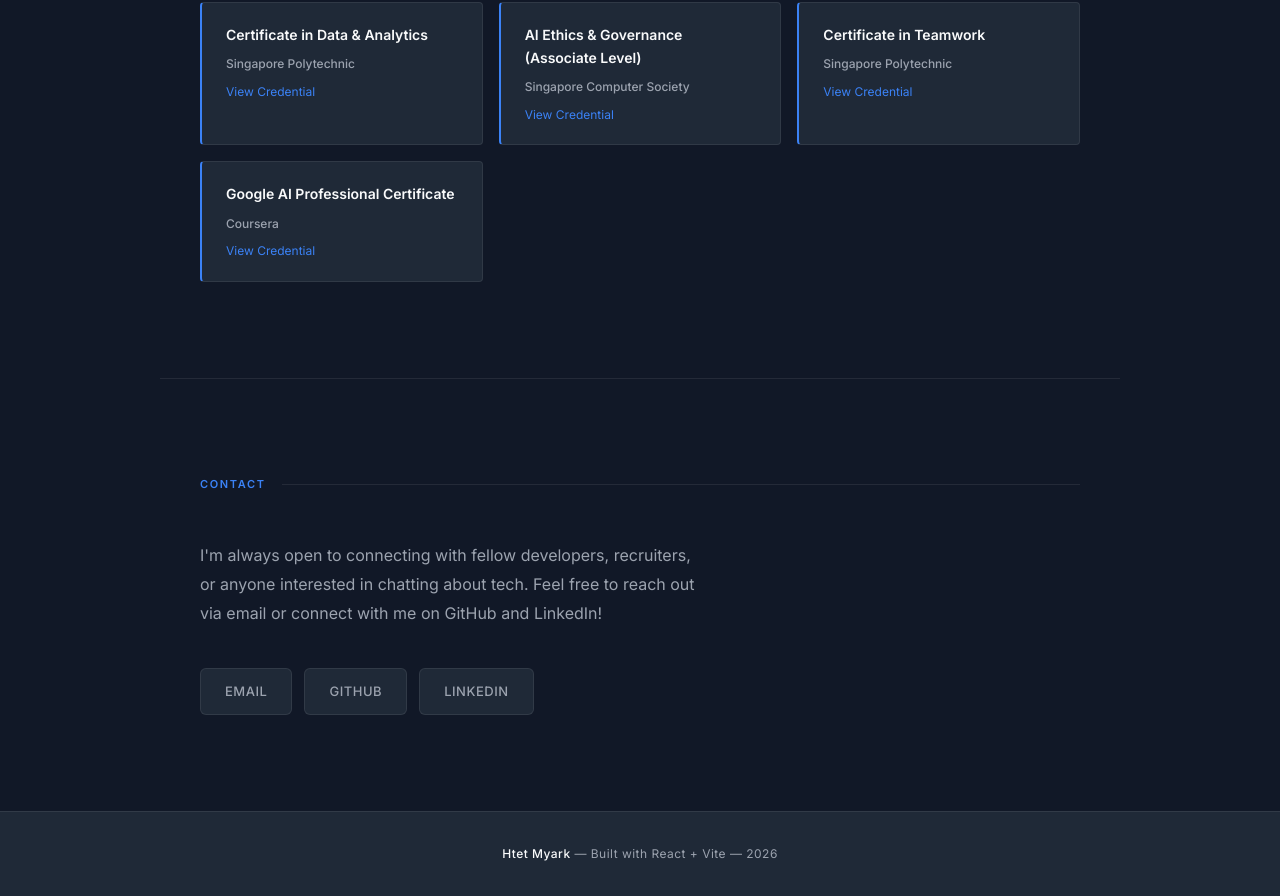
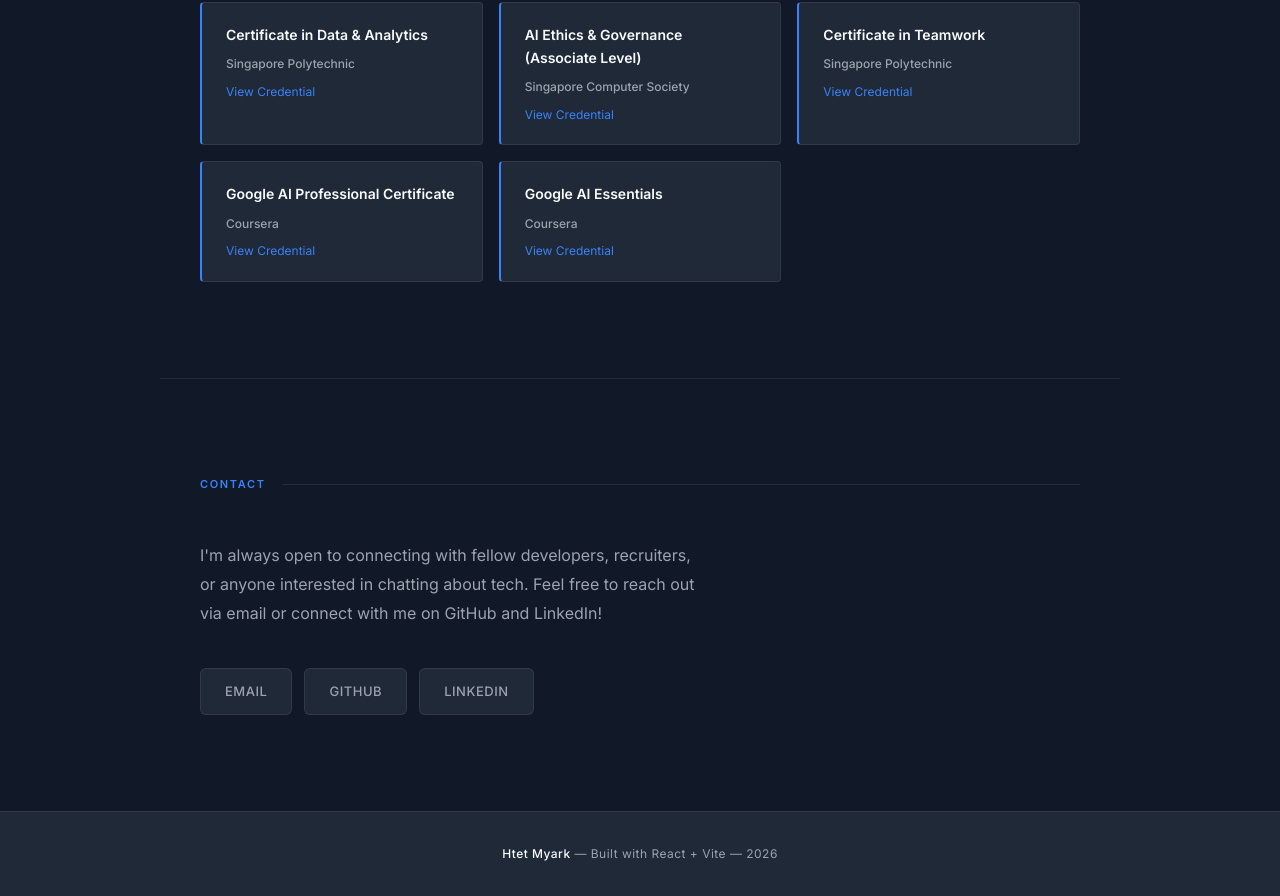
Before and after one commit to Htet-Myark/htet-portfolio-v2, a React (Vite) app: page / in a window 1280 px wide. Shown: the part 3105-4001 px from the top of the page. Built offline with nearby package versions, Linux system fonts and the light colour scheme.

Commit message:
google ai essentials added

```diff
--- a/src/components/Certificates.jsx
+++ b/src/components/Certificates.jsx
@@ -5,6 +5,7 @@
   { name: 'AI Ethics & Governance (Associate Level)', issuer: 'Singapore Computer Society',link: 'https://drive.google.com/drive/folders/15zBT6Igfqlt80lvPuGblb2GBXtKv9vcw' },
   {name: 'Certificate in Teamwork', issuer:'Singapore Polytechnic',link: 'https://letters.gov.sg/ypvu4-dbfj8-e3ycy-g7muh'},
   {name: 'Google AI Professional Certificate', issuer:'Coursera',link: 'https://www.coursera.org/account/accomplishments/professional-cert/certificate/V0T2EITRCPN8'},
+  {name: 'Google AI Essentials', issuer:'Coursera',link: 'https://www.coursera.org/account/accomplishments/professional-cert/certificate/9Z5K7Z3V2L8B'},
 ]
 
 export default function Certificates() {
```
